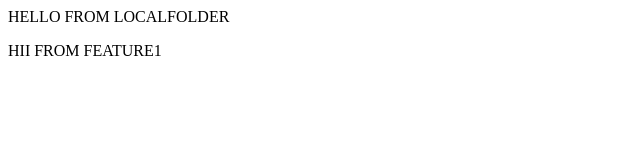
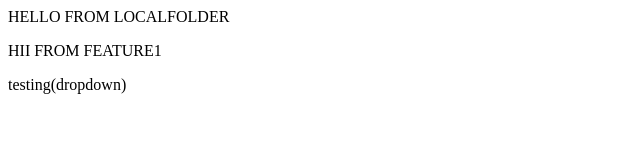
Before and after one commit to vummalreddysnehitha/localfolder, a plain HTML site: page localfoldercreating/index.html in a window 1280 px wide. Shown: the whole page, without its empty margins (0-640 px from the left). Drawn offline with Linux system fonts and the light colour scheme.

```diff
--- a/localfoldercreating/index.html
+++ b/localfoldercreating/index.html
@@ -1,2 +1,3 @@
 <p>HELLO FROM LOCALFOLDER</p>
 <p>HII FROM FEATURE1</p>
+<p>testing(dropdown)</p>
```
